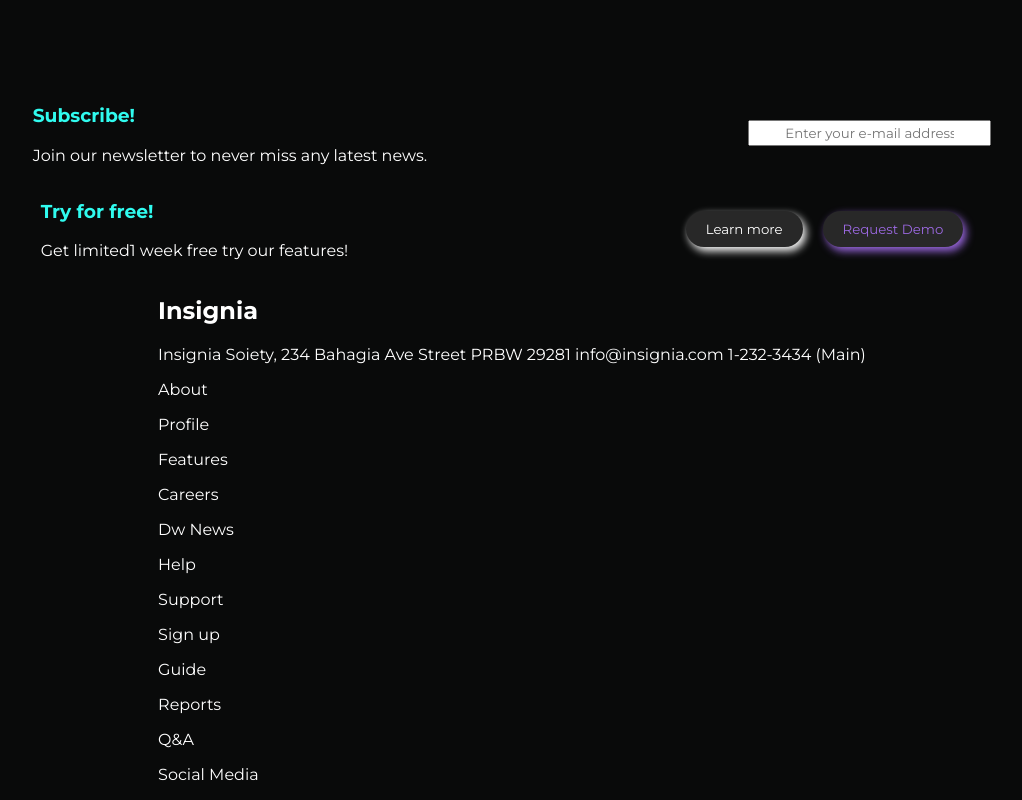
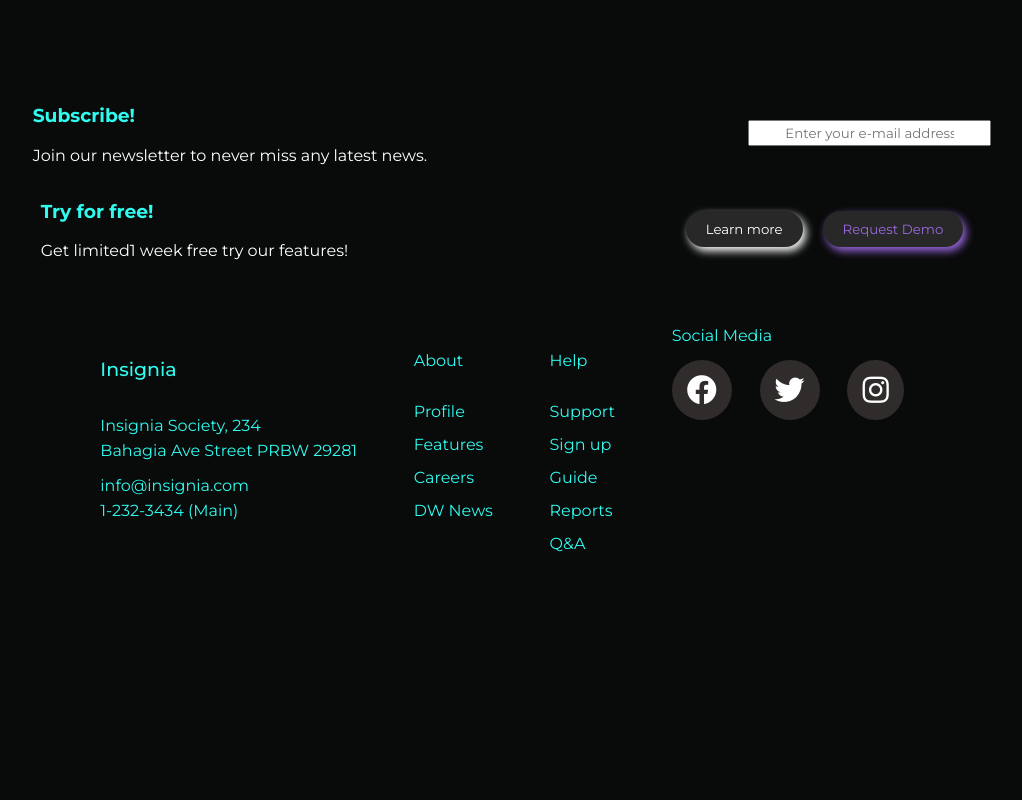
Before and after one commit to TusharMagar816/Insignia_2, a plain HTML site: page index.html in a window 1280 px wide. Shown: the part 2425-3225 px from the top of the page, without its empty margins (128-1150 px from the left). After the commit the page ends 3035 px from the top, so only its background shows below. Drawn offline with Linux system fonts and the light colour scheme; a web font is replaced by a local one.

Commit message:
added footer

```diff
--- a/index.css
+++ b/index.css
@@ -290,3 +290,52 @@ input{
     display:flex;
     justify-content:space-around;
 }
+
+.footer{
+    padding: 50px 200px;
+    color: var(--primary);
+    display: flex;
+    justify-content: space-around;
+}
+
+.footer h5{
+    font-size: 19px;
+    font-weight: 500;
+}
+
+.footer .footerAddress div{
+    padding: 3px 0px;
+}
+
+.footer .footerAddress1, .footerAddress2{
+    margin-top: 10px;
+}
+
+.footer .footerLinks{
+    display: flex;
+    flex-direction: column;
+}
+
+.footer .footerLinks a{
+    text-decoration: none;
+    color: var(--primary);
+    padding: 7px 0px;
+}
+
+.footer .footerLinks span{
+    padding: 25px 0px ;
+}
+
+
+.footer .footerSocial .socialLinks{
+    color: white;
+    font-size: 30px;
+}
+
+.footer .footerSocial .socialLinks i{
+    margin-top:15px;
+    margin-right: 20px;
+    background-color: #302c2c;
+    padding: 15px;
+    border-radius: 50%;
+}
--- a/index.html
+++ b/index.html
@@ -187,39 +187,38 @@ the password that you created when you registerd in
 
       </div>
 
-      <footer>
-        <div class="p-1">
-          <div class="o-1">
-            <div class="i-1">
+      <footer class="footer">
+        <div class="footerAddress">
+          <h5>Insignia </h5>
+          <div class="footerAddress1">Insignia Society, 234 </div>
+          <div>Bahagia Ave Street PRBW 29281</div>
+          <div class="footerAddress2">info@insignia.com</div>
+          <div> 1-232-3434 (Main)</div>
+        </div>
 
-              <div class="i-2">
-                <h2>Insignia</h2>
+        <div class="footerLinks">
+          <span>About</span>
+          <a href="#">Profile</a>
+          <a href="#">Features</a>
+          <a href="#">Careers</a>
+          <a href="#">DW News</a>
+        </div>
 
-              </div>
-              <div class="u-1">
-                Insignia Soiety, 234 Bahagia Ave Street PRBW 29281 info@insignia.com 1-232-3434 (Main)
+        <div class="footerLinks">
+          <span>Help</span>
+          <a href="#">Support</a>
+          <a href="#">Sign up</a>
+          <a href="#">Guide</a>
+          <a href="#">Reports</a>
+          <a href="#">Q&A</a>
+        </div>
 
-              </div>
-            </div>
-            <div class="o-2">
-              <p>About</p>
-              <p>Profile</p>
-              <p>Features</p>
-              <p>Careers</p>
-              <p>Dw News</p>
-              <div class="o-3">
-                <p>Help</p>
-                <p>Support</p>
-                <p>Sign up</p>
-                <p>Guide</p>
-                <p>Reports</p>
-                <p>Q&A</p>
-                <div class="o-4">
-                  <p>Social Media</p>
-
-                </div>
-              </div>
-            </div>
+        <div class="footerSocial">
+          <span class="footerSocialTitle">Social Media</span>
+          <div class="socialLinks">
+            <i class="fab fa-facebook"></i>
+            <i class="fab fa-twitter"></i>
+            <i class="fab fa-instagram"></i>
           </div>
         </div>
 
```
